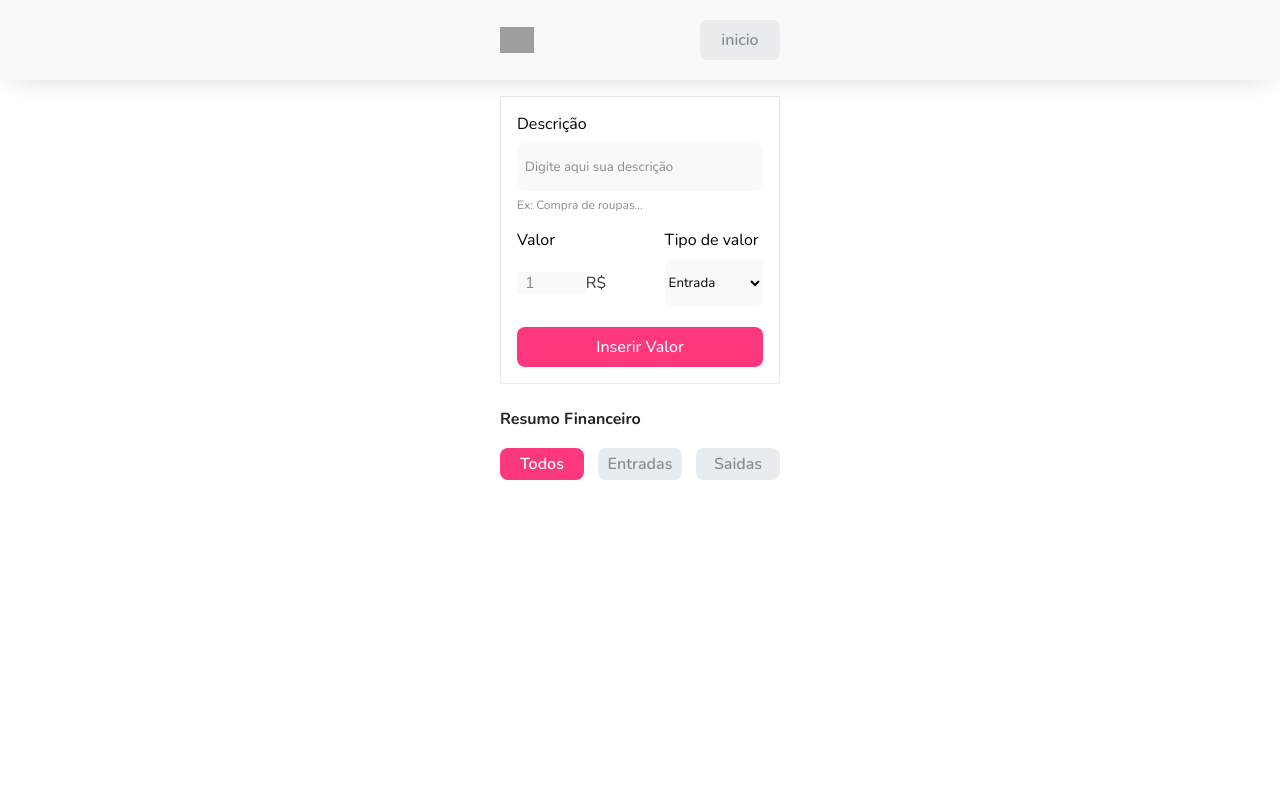
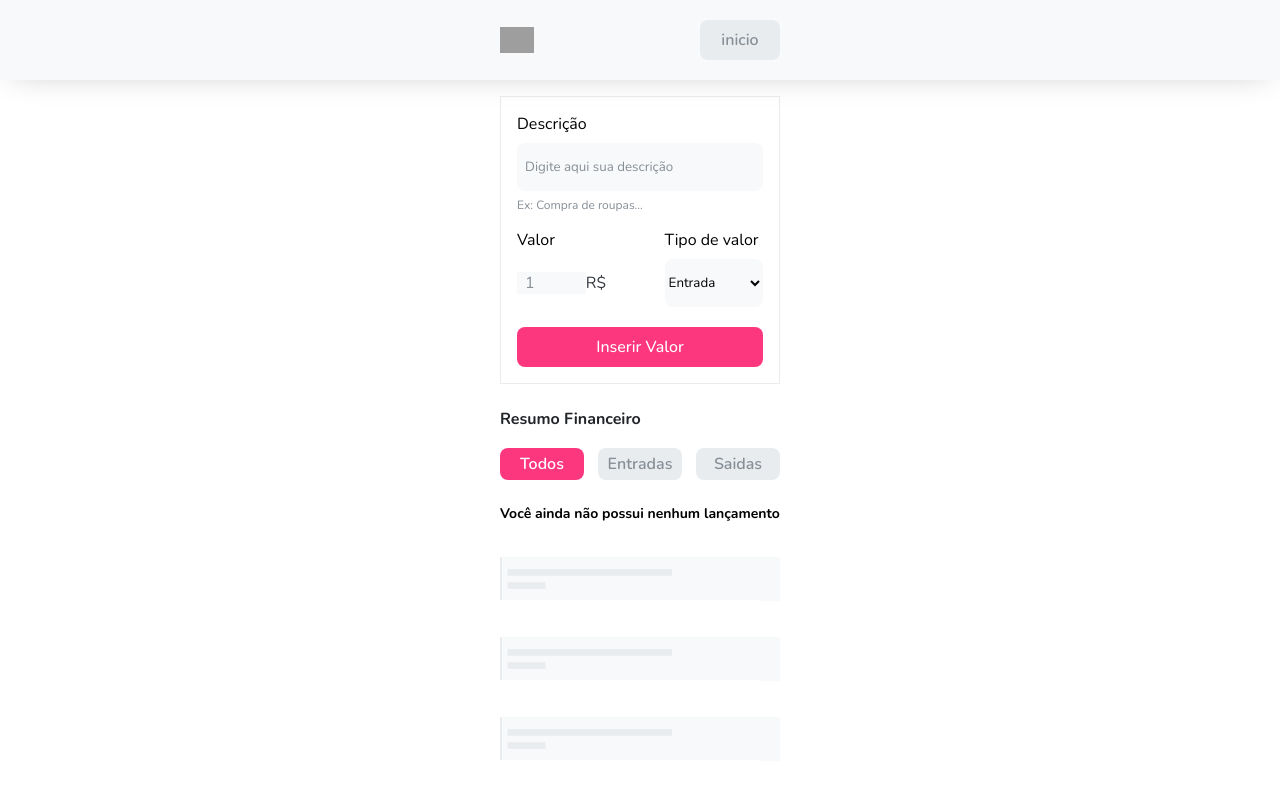
Before and after one commit to NattanSilva/nu-kenzie, a React (Vite) app: page / in a window 1280 px wide. Both pictures are taken after a click on the button "Iniciar". Built offline with nearby package versions, Linux system fonts and the light colour scheme; grey boxes are pictures that could not be loaded.

Commit message:
Add: void list conponent

```diff
--- /dev/null
+++ b/src/Components/VoidItem/VoidItem.css
@@ -0,0 +1,15 @@
+.void__container {
+  width: 100%;
+  display: flex;
+  flex-direction: column;
+  gap: 2rem;
+}
+
+.item__title {
+  font-size: .875rem;
+}
+
+.no__card__image {
+  width: 100%;
+  height: 3rem;
+}
--- /dev/null
+++ b/src/Components/VoidItem/VoidItem.jsx
@@ -0,0 +1,12 @@
+import "./VoidItem.css";
+
+export function VoidItem() {
+  return (
+    <li className="void__container">
+      <h3 className="item__title">Você ainda não possui nenhum lançamento</h3>
+      <img className="no__card__image" src="src/Assets/images/NoCard.svg" alt="Sem Itens" />
+      <img className="no__card__image" src="src/Assets/images/NoCard.svg" alt="Sem Itens" />
+      <img className="no__card__image" src="src/Assets/images/NoCard.svg" alt="Sem Itens" />
+    </li>
+  )
+}
--- a/src/Pages/Home/Home.css
+++ b/src/Pages/Home/Home.css
@@ -20,3 +20,7 @@
   margin-top: 6rem;
   gap: 1.5rem;
 }
+
+ul {
+  margin-top: 1.5rem;
+}
--- a/src/Pages/Home/Home.jsx
+++ b/src/Pages/Home/Home.jsx
@@ -2,6 +2,7 @@ import { useState } from "react";
 import { Filter } from "../../Components/FIlter/Filter";
 import { NavBar } from "../../Components/NavBar/NavBar";
 import { Recorder } from "../../Components/Recorder/Recorder";
+import { VoidItem } from "../../Components/VoidItem/VoidItem";
 import "./Home.css";
 
 function Home({ pageReturn }) {
@@ -15,7 +16,7 @@ function Home({ pageReturn }) {
         <section>
           <Filter />
           <ul>
-
+            <VoidItem />
           </ul>
         </section>
       </main>
```
